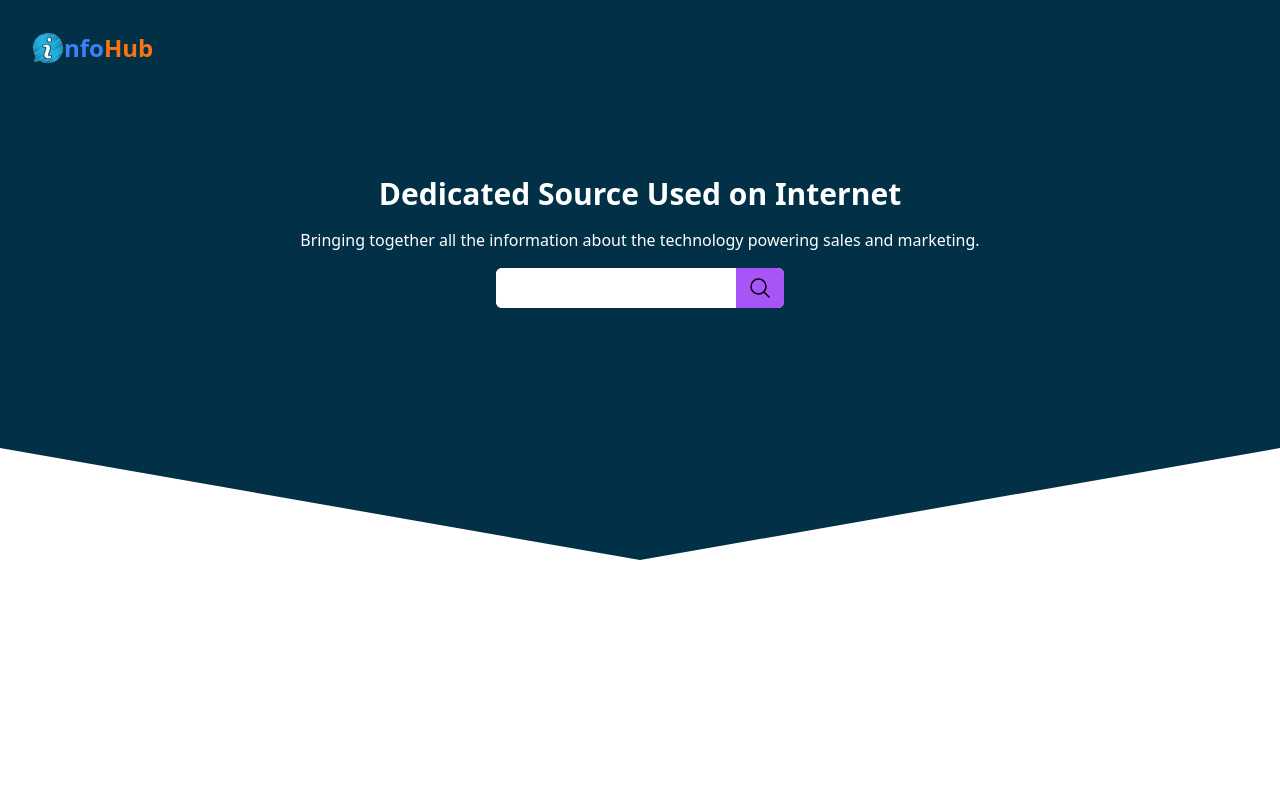
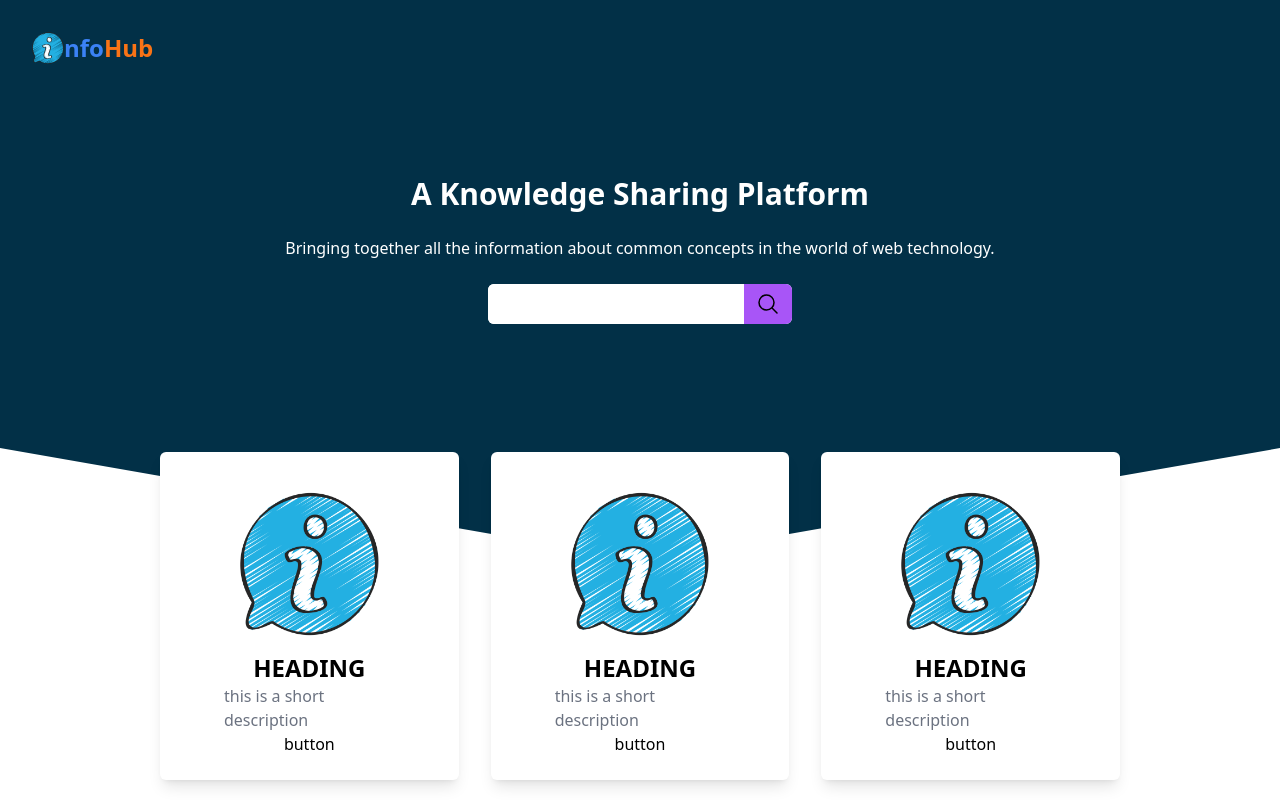
Before and after one commit to Sagar-Shetty21/InfoHub--knowledge-base-app, a React (Create React App) app in the folder client/: page / in a window 1280 px wide. Shown: the top 800 px of the page. Built offline with nearby package versions, Linux system fonts and the light colour scheme.

Commit message:
added Topic cards

```diff
--- a/client/public/index.html
+++ b/client/public/index.html
@@ -2,7 +2,7 @@
 <html lang="en">
   <head>
     <meta charset="utf-8" />
-    <link rel="icon" href="%PUBLIC_URL%/favicon.ico" />
+    <link rel="icon" href="%PUBLIC_URL%/assets/icons/i-logo.png" />
     <meta name="viewport" content="width=device-width, initial-scale=1" />
     <meta name="theme-color" content="#000000" />
     <meta
--- a/client/src/App.js
+++ b/client/src/App.js
@@ -1,5 +1,6 @@
 import HeroSection from "./components/HeroSection";
 import TopBar from "./components/TopBar";
+import TopicCard from "./components/TopicCard";
 
 function App() {
   return (
@@ -7,6 +8,13 @@ function App() {
       <div className="curvy-slant-rectangle-bg -z-10" />
       <TopBar />
       <HeroSection />
+      <div className="grid grid-cols-3 gap-8 px-40 mt-12">
+        <TopicCard />
+        <TopicCard />
+        <TopicCard />
+        <TopicCard />
+        <TopicCard />
+      </div>
     </div>
   );
 }
--- a/client/src/components/HeroSection.js
+++ b/client/src/components/HeroSection.js
@@ -2,11 +2,11 @@ import React from 'react'
 
 const HeroSection = () => {
     return (
-        <div className="flex flex-col items-center justify-center py-20 gap-4">
-            <div className="text-3xl text-white font-semibold">Dedicated Source Used on Internet</div>
-            <div className="text-white">Bringing together all the information about the technology powering sales and marketing.</div>
+        <div className="flex flex-col items-center justify-center py-20 gap-6">
+            <div className="text-3xl text-white font-semibold">A Knowledge Sharing Platform</div>
+            <div className="text-white">Bringing together all the information about common concepts in the world of web technology.</div>
             <div class="inline-flex bg-white rounded-md h-10 overflow-hidden items-center ">
-                <input className="p-2 outline-none w-60 hover:w-80 border-none transition-all ease-in focus:w-80 " type="text" />
+                <input className="p-2 outline-none w-64 hover:w-96 border-none transition-all ease-in focus:w-96 text-lg " type="text" />
                 <div className="bg-purple-500 h-full p-2 px-3 hover:bg-purple-600 active:bg-purple-700 transition-all ease-in">
                     <svg xmlns="http://www.w3.org/2000/svg" fill="none" viewBox="0 0 24 24" stroke-width="1.5" stroke="currentColor" className="w-6 h-6">
                         <path stroke-linecap="round" stroke-linejoin="round" d="M21 21l-5.197-5.197m0 0A7.5 7.5 0 105.196 5.196a7.5 7.5 0 0010.607 10.607z" />
--- a/client/src/components/TopBar.js
+++ b/client/src/components/TopBar.js
@@ -2,7 +2,7 @@ import React from 'react'
 
 const TopBar = () => {
     return (
-        <div className="w-screen inline-flex h-24 p-8 items-end">
+        <div className="max-w-screen inline-flex h-24 p-8 items-end">
             <img className="h-full" src="/assets/icons/i-logo.png" alt="i-logo" />
             <div className="text-2xl font-bold text-blue-500">nfo<span className="text-orange-500">Hub</span></div>
         </div>
--- /dev/null
+++ b/client/src/components/TopicCard.js
@@ -0,0 +1,16 @@
+import React from 'react'
+
+const TopicCard = () => {
+    return (
+        <div className="flex justify-center items-center">
+            <div className="py-6 px-16 bg-white rounded-md flex flex-col justify-center items-center shadow-lg">
+                <div className="p-4 h-44 "><img className="h-full" src="/assets/icons/i-logo.png"/></div>
+                <div className="text-2xl font-semibold uppercase ">Heading</div>
+                <div className="text-gray-500">this is a short description</div>
+                <div>button</div>
+            </div>
+        </div>
+    )
+}
+
+export default TopicCard
```
Also changed, not shown: 1 other file (tests, documents, lock files or other folders).
